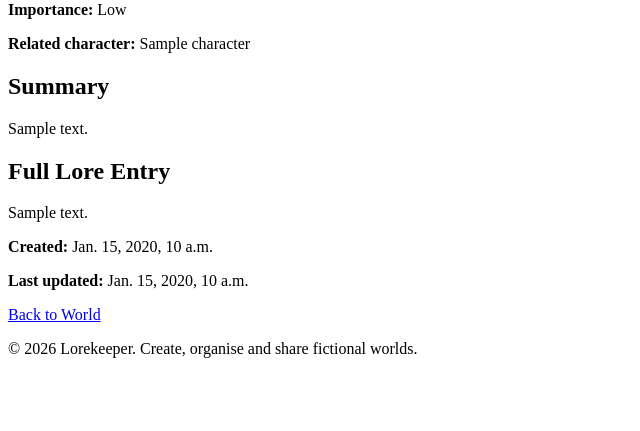
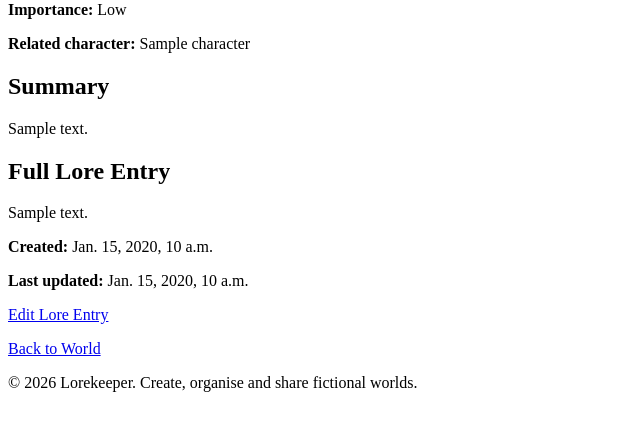
Before and after one commit to CtrlAltKismet/lorekeeper, a Django app: page /worlds/1/lore/1/ in a window 1280 px wide. Shown: the part 266-697 px from the top of the page, without its empty margins (0-640 px from the left). Run offline with Django 5.2, Linux system fonts and the light colour scheme; a user stored in the database is signed in; tables that the repository leaves empty hold one stand-in row (values such as "Sample post").

Commit message:
added edit lore entry link to lore entry detail page.

```diff
--- a/worlds/templates/worlds/lore_entry_detail.html
+++ b/worlds/templates/worlds/lore_entry_detail.html
@@ -49,6 +49,12 @@
     </p>
 
     <p>
+        <a href="{% url 'lore_entry_update' world.id lore_entry.id %}">
+            Edit Lore Entry
+        </a>
+    </p>
+
+    <p>
         <a href="{% url 'world_detail' world.id %}">Back to World</a>
     </p>
 </section>
```
